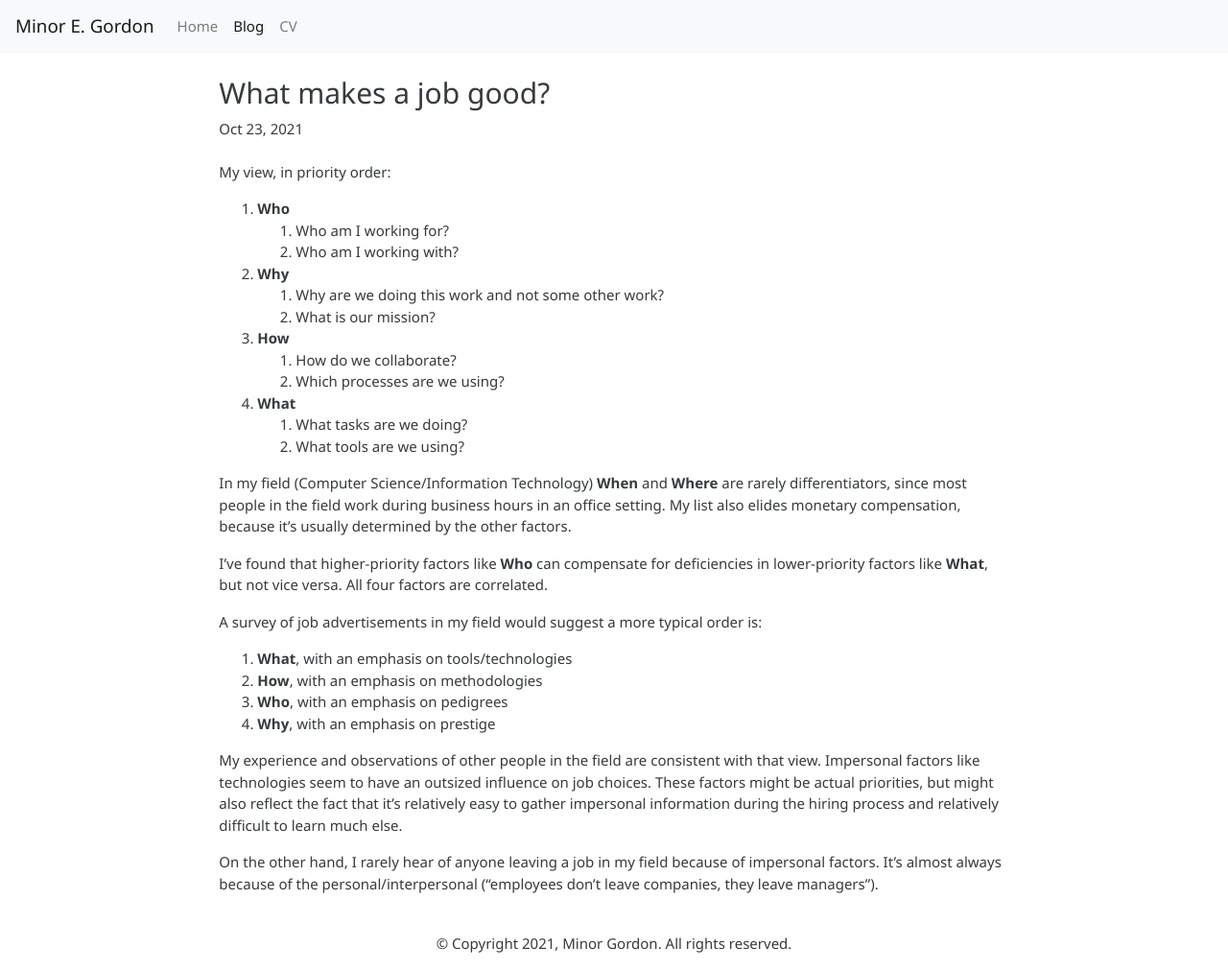
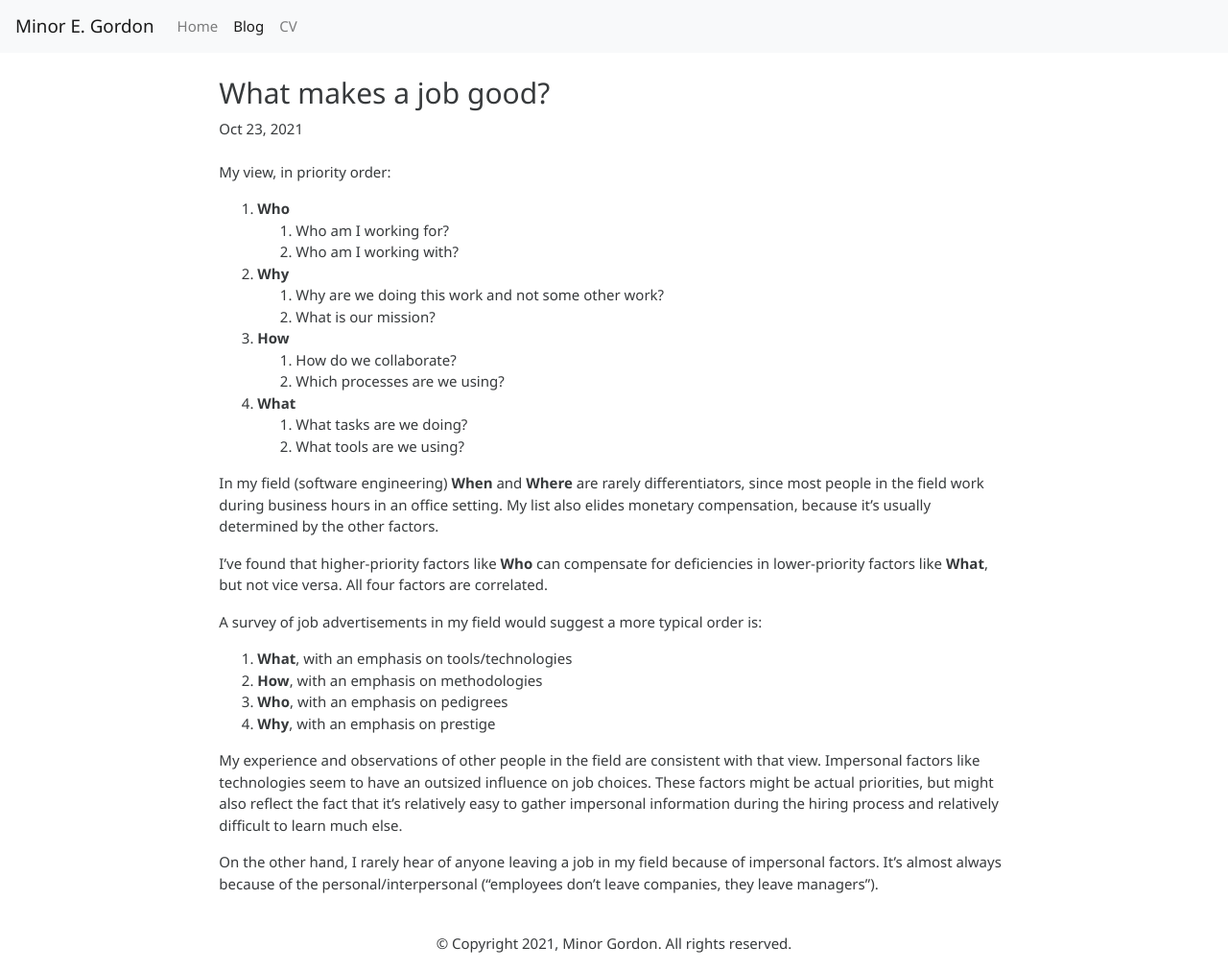
Before and after one commit to minorg/minorgordon.net, a Jekyll site: the page built from _posts/2021-10-23-what-makes-a-job-good.md, in a window 1280 px wide. Shown: the whole page at 96% size. Built offline with Jekyll 4.4.1, drawn with Linux system fonts in a browser that asks for light colours.

Commit message:
tweak post

```diff
--- a/_posts/2021-10-23-what-makes-a-job-good.md
+++ b/_posts/2021-10-23-what-makes-a-job-good.md
@@ -20,7 +20,7 @@ My view, in priority order:
    1. What tasks are we doing?
    2. What tools are we using?
 
-In my field (Computer Science/Information Technology) **When** and **Where** are rarely differentiators, since most people in the field work during business hours in an office setting. My list also elides monetary compensation, because it's usually determined by the other factors.
+In my field (software engineering) **When** and **Where** are rarely differentiators, since most people in the field work during business hours in an office setting. My list also elides monetary compensation, because it's usually determined by the other factors.
 
 I've found that higher-priority factors like **Who** can compensate for deficiencies in lower-priority factors like **What**, but not vice versa. All four factors are correlated.
 
```
